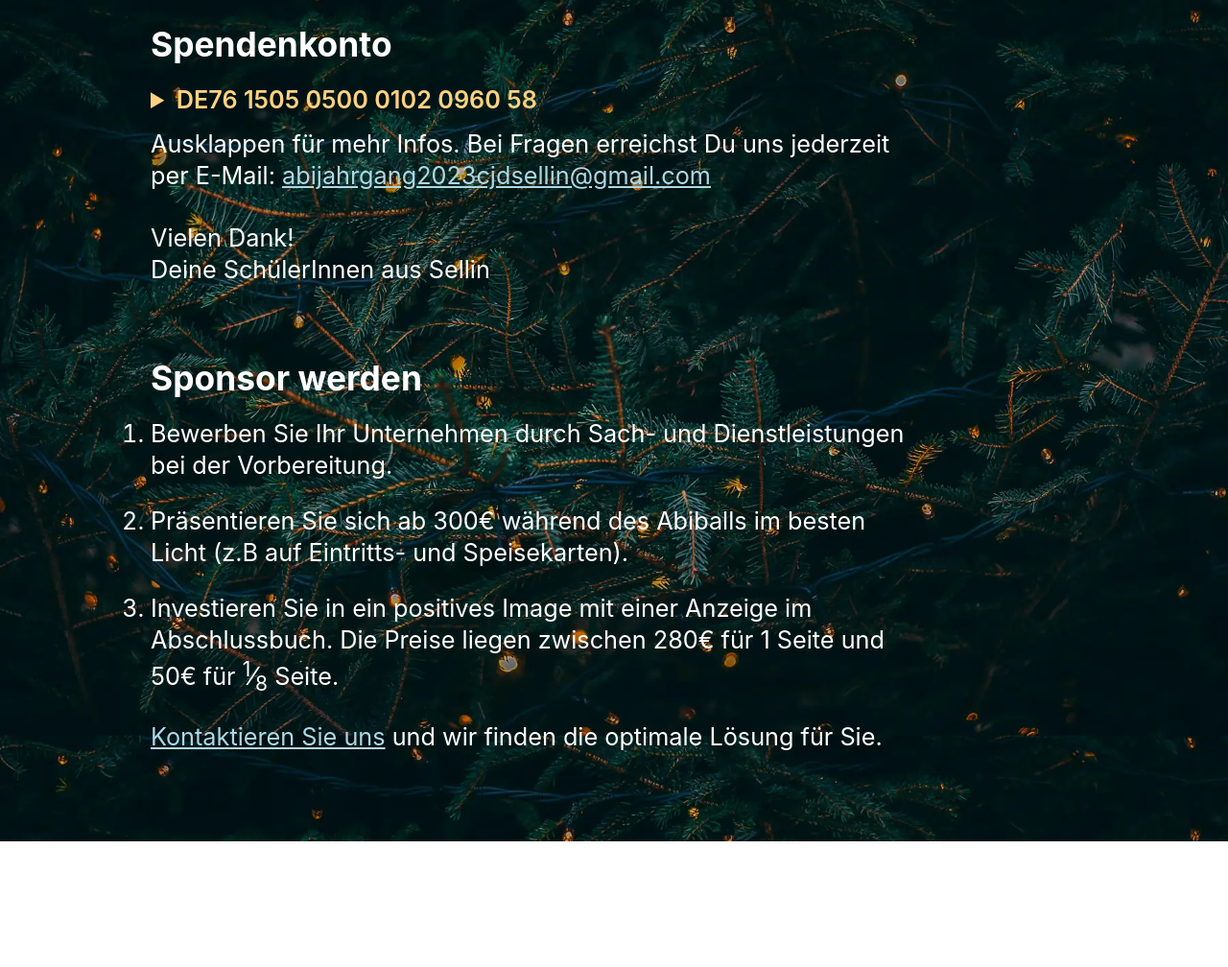
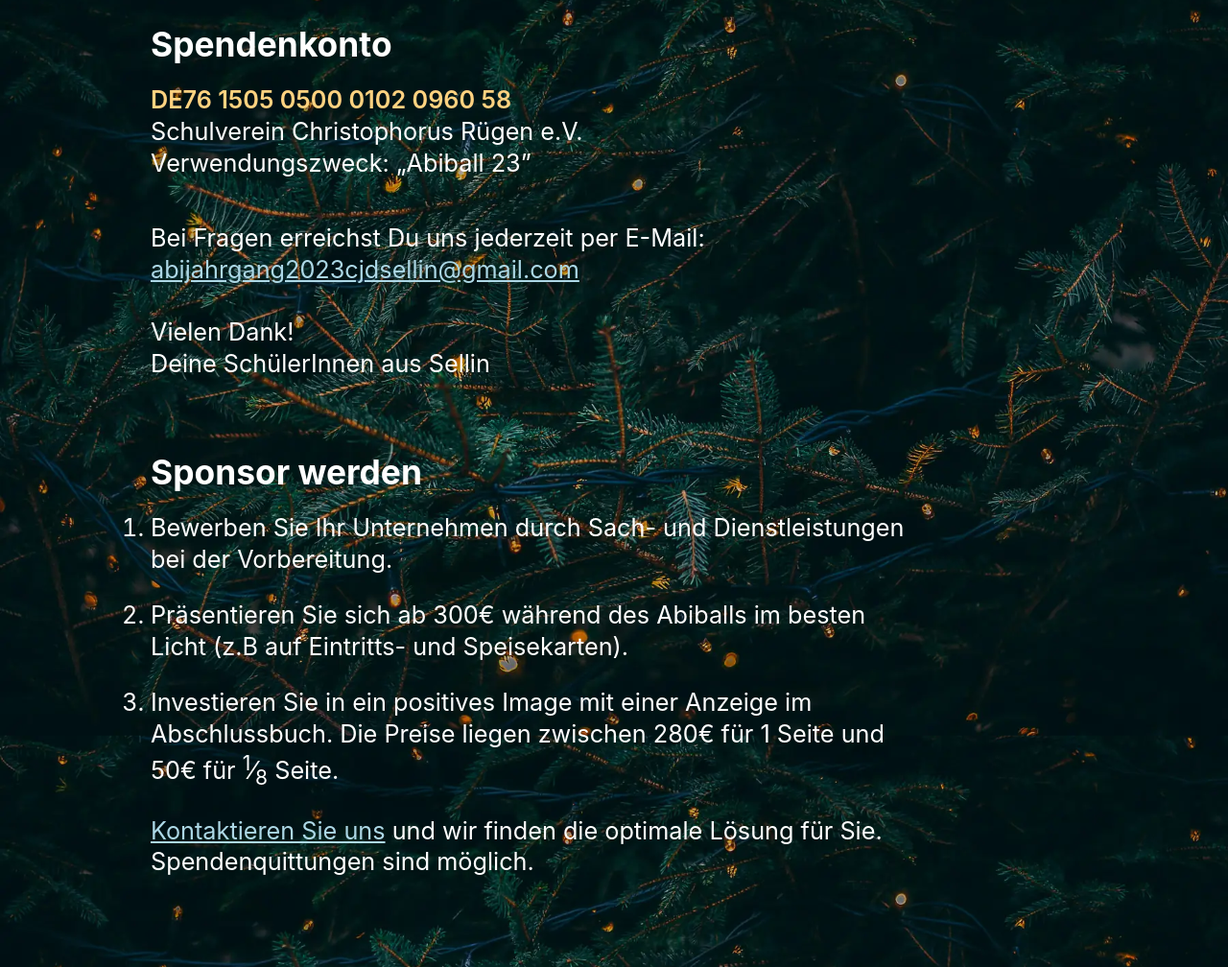
Before and after one commit to Janiks05/Advendskalender, a plain HTML site: page spenden.html in a window 1280 px wide. Shown: the part 940-1948 px from the top of the page at 96% size. Before the commit the page ends 1817 px from the top, so only its background shows below. Drawn offline with Linux system fonts and the light colour scheme.

Commit message:
Spendenseite nach Janitas Wunsch angepasst

```diff
--- a/spenden.html
+++ b/spenden.html
@@ -29,13 +29,13 @@
         Unterstützung!</p>
     <img src="./klassenfoto.webp" alt="Klassenfoto vor der Seebrücke">
     <h3>Spendenkonto</h3>
-    <details>
-        <summary>DE76 1505 0500 0102 0960 58</summary>
-        <p>Schulverein Christophorus Rügen e.V.<br>Verwendungszweck: „Abiball
-            23”<br>Spendenquittungen sind möglich.</p>
-    </details>
+    <p id="iban">
+        <strong>DE76 1505 0500 0102 0960 58</strong><br>
+        Schulverein Christophorus Rügen e.V.<br>Verwendungszweck: „Abiball
+            23”
+    </p>
 
-    <p style="margin-bottom: 3em;">Ausklappen für mehr Infos. Bei Fragen erreichst Du uns jederzeit per E-Mail:
+    <p style="margin-bottom: 3em;">Bei Fragen erreichst Du uns jederzeit per E-Mail:
         <a href="mailto:abijahrgang2023cjdsellin@gmail.com">abijahrgang2023cjdsellin@gmail.com</a>
         <br><br>Vielen Dank!<br>
         Deine SchülerInnen aus Sellin
@@ -53,7 +53,7 @@
             für 1 Seite und 50€ für <sup>1</sup>&frasl;<sub>8</sub> Seite.
         </li>
         <p><a href="mailto:abijahrgang2023cjdsellin@gmail.com">Kontaktieren Sie uns</a> und wir finden die optimale
-            Lösung für Sie.</p>
+            Lösung für Sie. Spendenquittungen sind möglich.</p>
     </ol>
 </body>
 
--- a/style.css
+++ b/style.css
@@ -58,15 +58,10 @@ li {
   margin-bottom: 1em;
 }
 
-summary {
+#iban strong {
   font-weight: 600;
   color: hsl(39, 100%, 75%);
-  margin-bottom: 0.5em;
   transition: all 0.4s ease-out;
-}
-summary:hover {
-  cursor: pointer;
-  color: hsl(39, 100%, 85%);
 }
 
 a {
```
